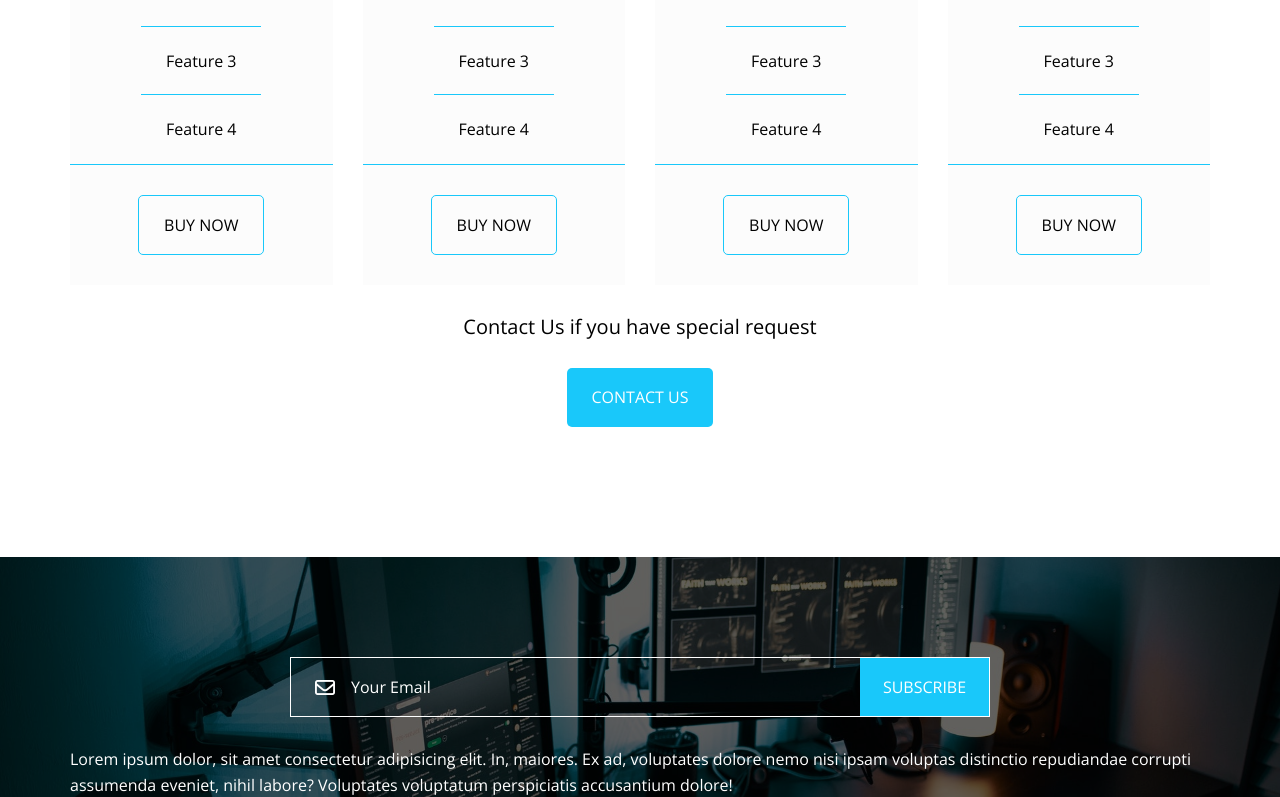
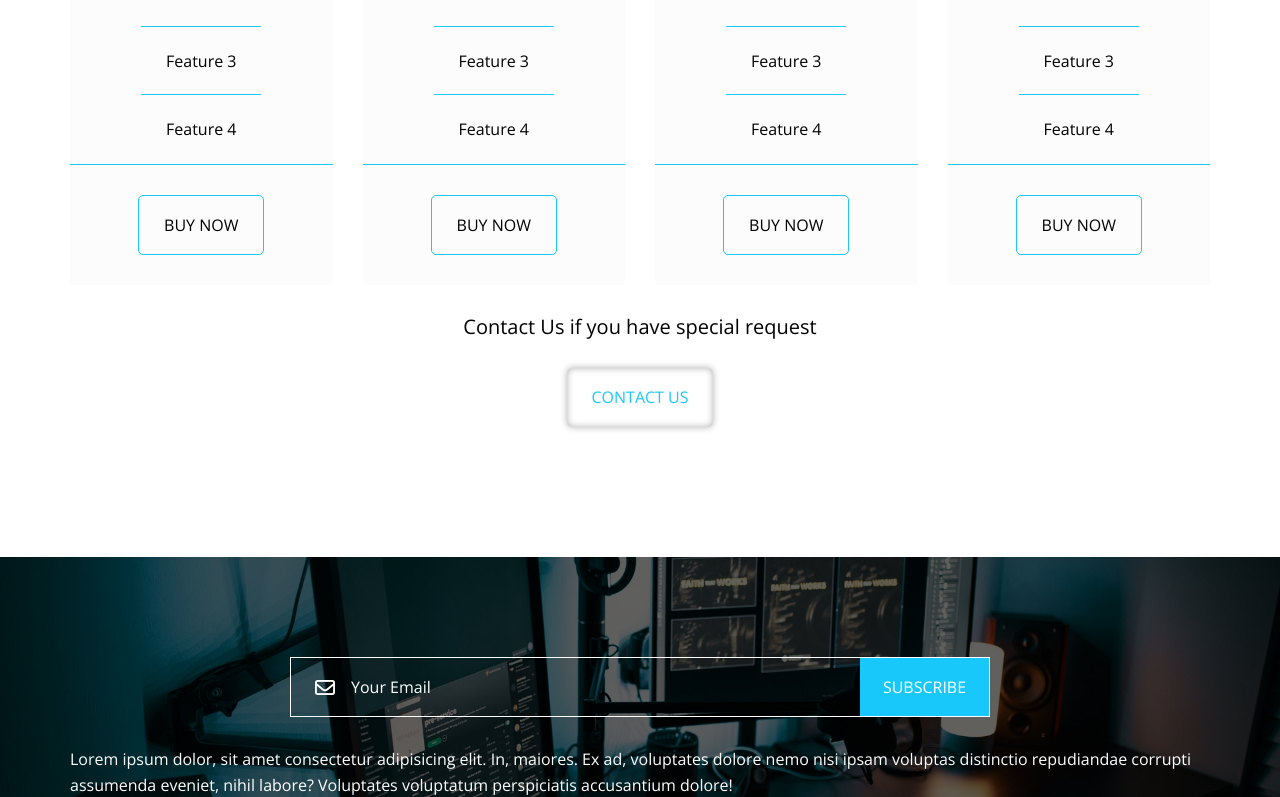
Before and after one commit to ahmedsanad88/Website-Template-1, a plain HTML site: page index.html in a window 1280 px wide. In both pictures the pointer is over the link "CONTACT US". Shown: the part 6005-6802 px from the top of the page. Drawn offline with nearby package versions, Linux system fonts and the light colour scheme.

Commit message:
adding box shadow for the pricing section.

```diff
--- a/css/style.css
+++ b/css/style.css
@@ -1176,10 +1176,21 @@ header .search-page form input[type="submit"]:focus {
 }
 
 .pricing .contact-link:hover {
+    background-color: white;
+    color: var(--main-color, lightblue);
+    -webkit-box-shadow: inset 0 0 7px rgba(0, 0, 0, 0.3),
+    0 0 7px rgba(0, 0, 0, 0.3);
+    -moz-box-shadow: inset 0 0 7px rgba(0, 0, 0, 0.3),
+    0 0 7px rgba(0, 0, 0, 0.3);
+    box-shadow: inset 0 0 7px rgba(0, 0, 0, 0.3),
+    0 0 7px rgba(0, 0, 0, 0.3);
+}
+
+/* .pricing .contact-link:hover {
     -webkit-box-shadow: none;
     -moz-box-shadow: none;
     box-shadow: none;
-}
+} */
 
 /* Pricing CSS */
 
```
